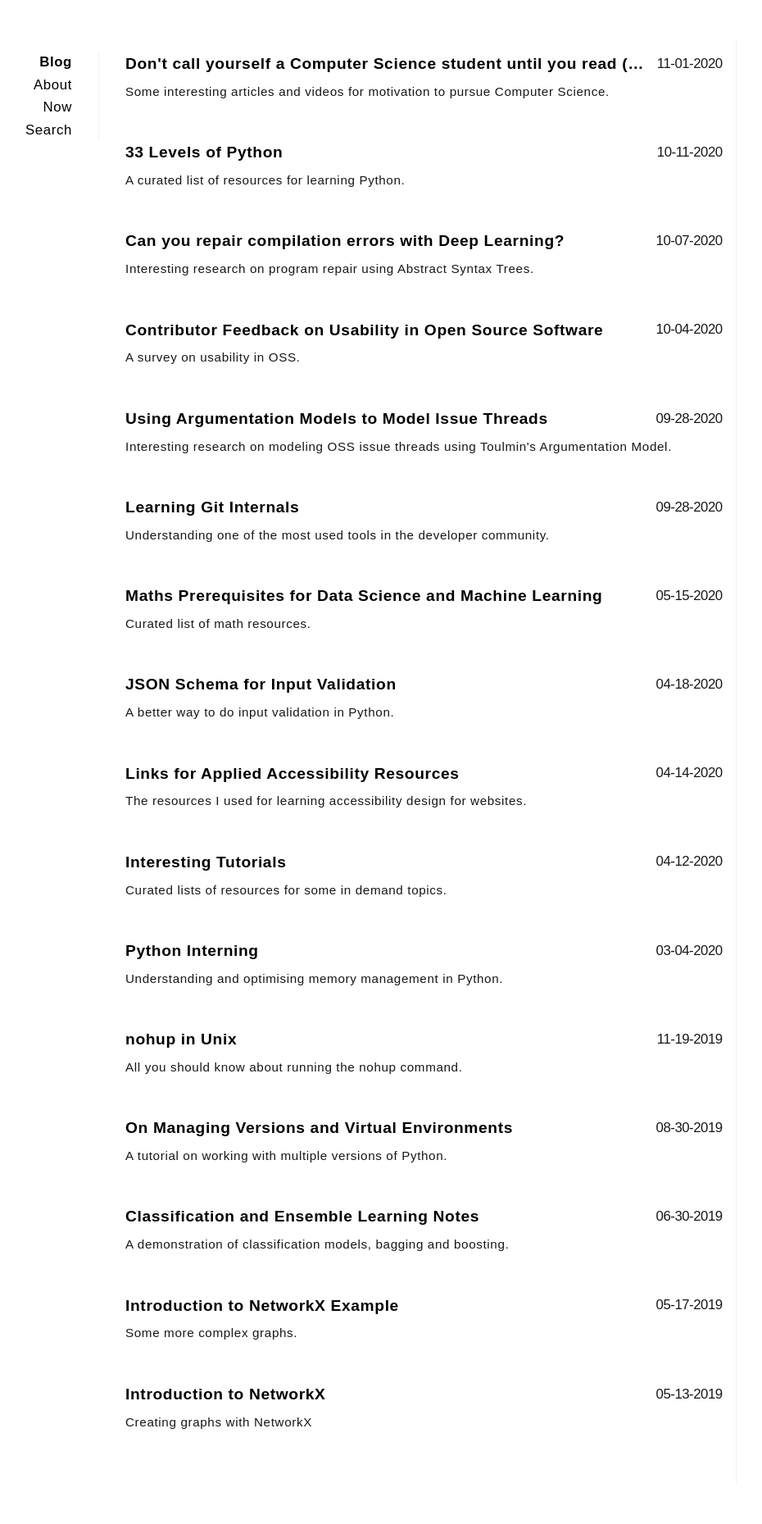
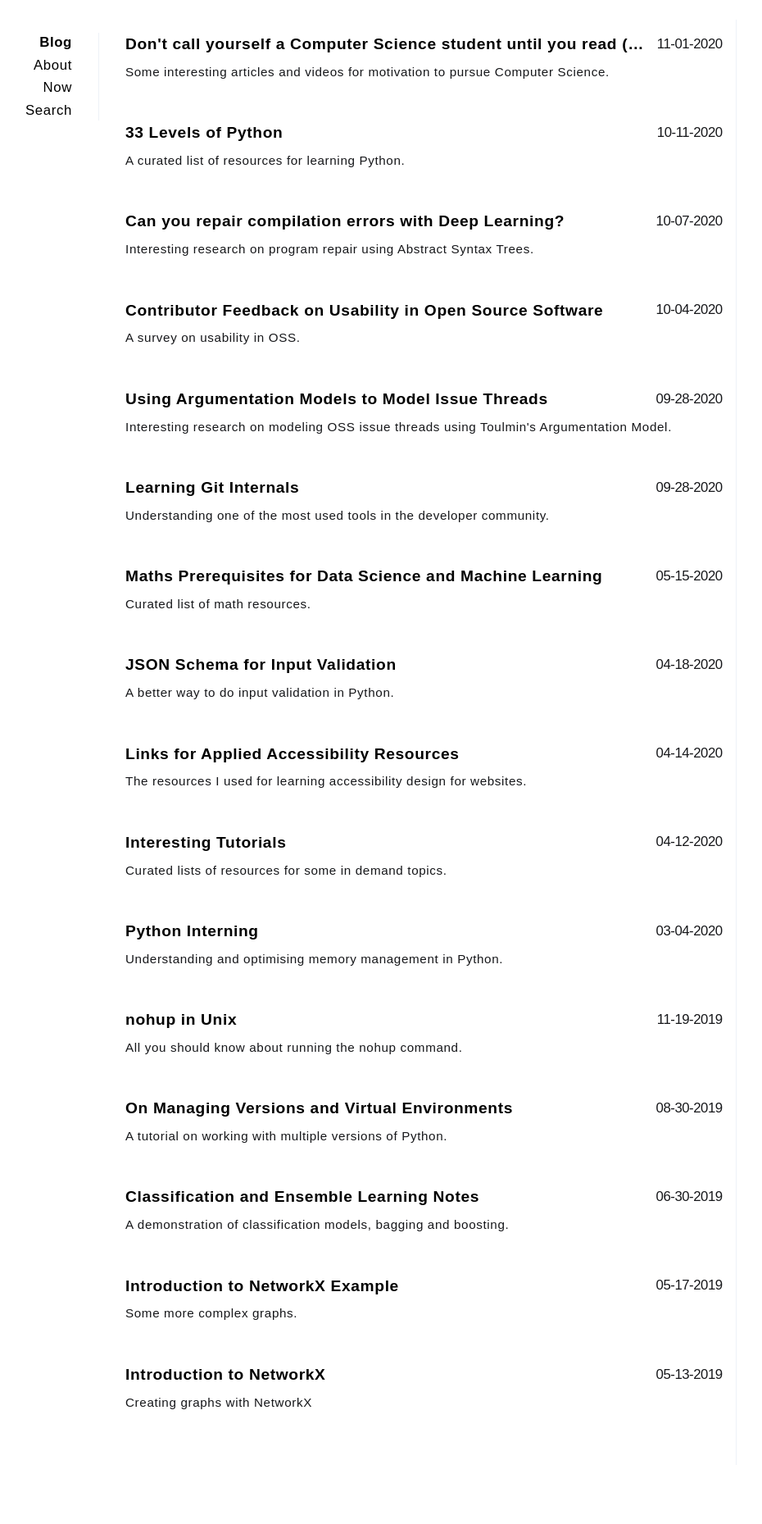
Before and after one commit to avinashbhat/avinashbhat.github.io, a Jekyll site: the page built from index.html, in a window 1280 px wide. Shown: the whole page at 82% size, without its empty margins (81-1011 px from the left). Built offline with Jekyll 4.4.1, drawn with Linux system fonts in a browser that asks for light colours; comment, search, counter and statistics services are not loaded; after the commit the page ends 1811 px from its top, so only the background shows below that.

Commit message:
Removed top margin

```diff
--- a/_sass/_main.scss
+++ b/_sass/_main.scss
@@ -162,7 +162,7 @@ main {
 	display:flex;
 	flex-wrap:nowrap;
 	max-width:70rem;
-	margin:2rem auto;
+	margin:0.5rem auto;
 	padding:1rem;
 }
 
```
